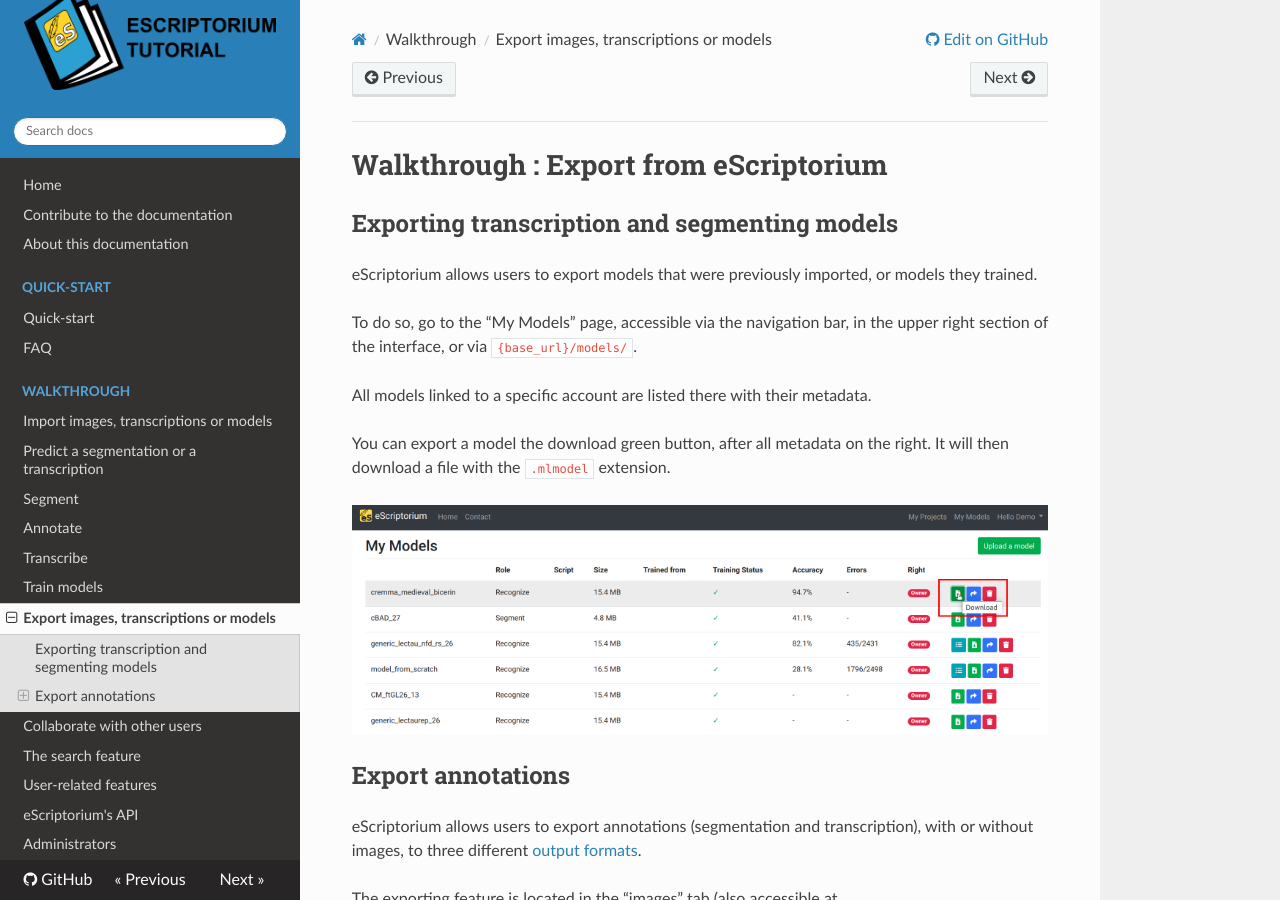
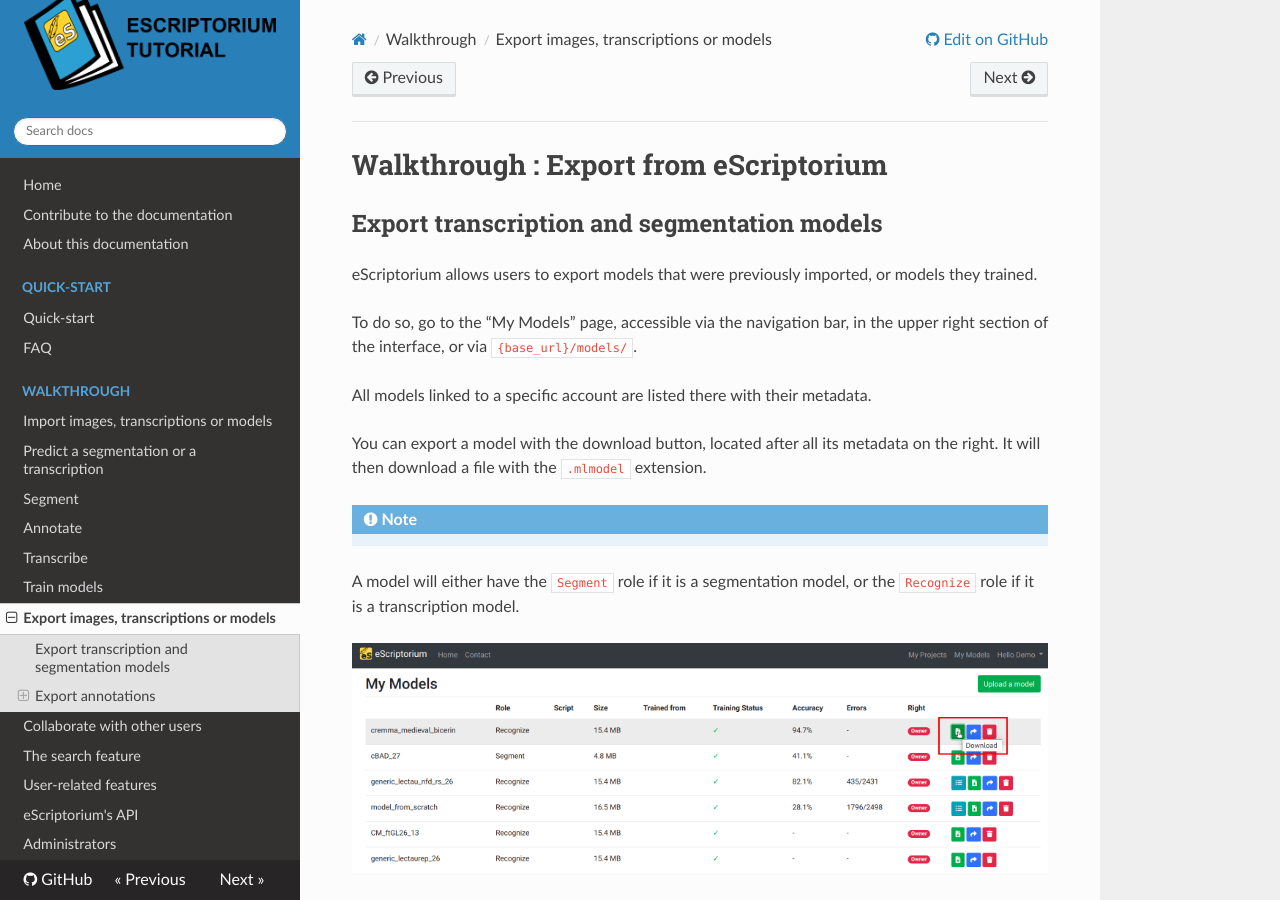
Before and after one commit to alix-tz/escriptorium-documentation, an MkDocs documentation site: the page built from docs/walkthrough_export.md, in a window 1280 px wide and 900 px high. Built offline with MkDocs 1.6.1, drawn with Linux system fonts in a browser that asks for light colours; nearby versions of some CDN libraries.

Commit message:
Typos and harmonizing markdown syntax

```diff
--- a/docs/walkthrough_export.md
+++ b/docs/walkthrough_export.md
@@ -8,7 +8,7 @@
 
 # Walkthrough : Export from eScriptorium
 
-## Exporting transcription and segmenting models
+## Export transcription and segmentation models
 
 eScriptorium allows users to export models that were previously imported, or models they trained.
 
@@ -16,7 +16,10 @@
 
 All models linked to a specific account are listed there with their metadata.
 
-You can export a model the download green button, after all metadata on the right. It will then download a file with the `.mlmodel` extension.
+You can export a model with the download button, located after all its metadata on the right. It will then download a file with the `.mlmodel` extension.
+
+!!! Note
+A model will either have the `Segment` role if it is a segmentation model, or the `Recognize` role if it is a transcription model.  <!-- todo: add link to train -->
 
 ![Image: Illustration of the download button for downloading transcription and segmenting models.](img/export/escriptorium_export_model.png)
 
@@ -38,9 +41,9 @@
 In the first drop-down menu, you can select which transcription version is to be exported.
 
 !!! Note
-    * Manual transcriptions are registered as the __manual__ version.
-    * Imported transcriptions, when batch imported with a zip file, are registered as the __Zip import__ version. <!-- todo: add link to import -->
-    * Transcriptions predicted with a model are named with the model. <!-- todo: add link to predict transcription -->
+    - Manual transcriptions are registered as the **manual** version.
+    - Imported transcriptions, when batch imported with a zip file, are registered as the **Zip import** version. <!-- todo: add link to import -->
+    - Transcriptions predicted with a model are named with the model. <!-- todo: add link to predict transcription -->
 
 ![image: Illustration of the drop-down menu for selecting the version of the transcription](img/export/escriptorium_export_transcription_version.gif "Choosing a transcription version")
 
@@ -54,9 +57,9 @@
 
 In the second drop-down menu, you can select between three output formats:
 
-* Text for plain text
-* PAGE for [PAGE XML](http://www.primaresearch.org/publications/ICPR2010_Pletschacher_PAGE)
-* ALTO for [XML ALTO](https://www.loc.gov/standards/alto/) (Analyzed Layout and Text Object)
+- Text for plain text
+- PAGE for [PAGE XML](http://www.primaresearch.org/publications/ICPR2010_Pletschacher_PAGE)
+- ALTO for [XML ALTO](https://www.loc.gov/standards/alto/) (Analyzed Layout and Text Object)
 
 ![image: Illustration of the drop-down menu for selecting the output format](img/export/escriptorium_export_format.gif "Choosing the output format.")
 
```
